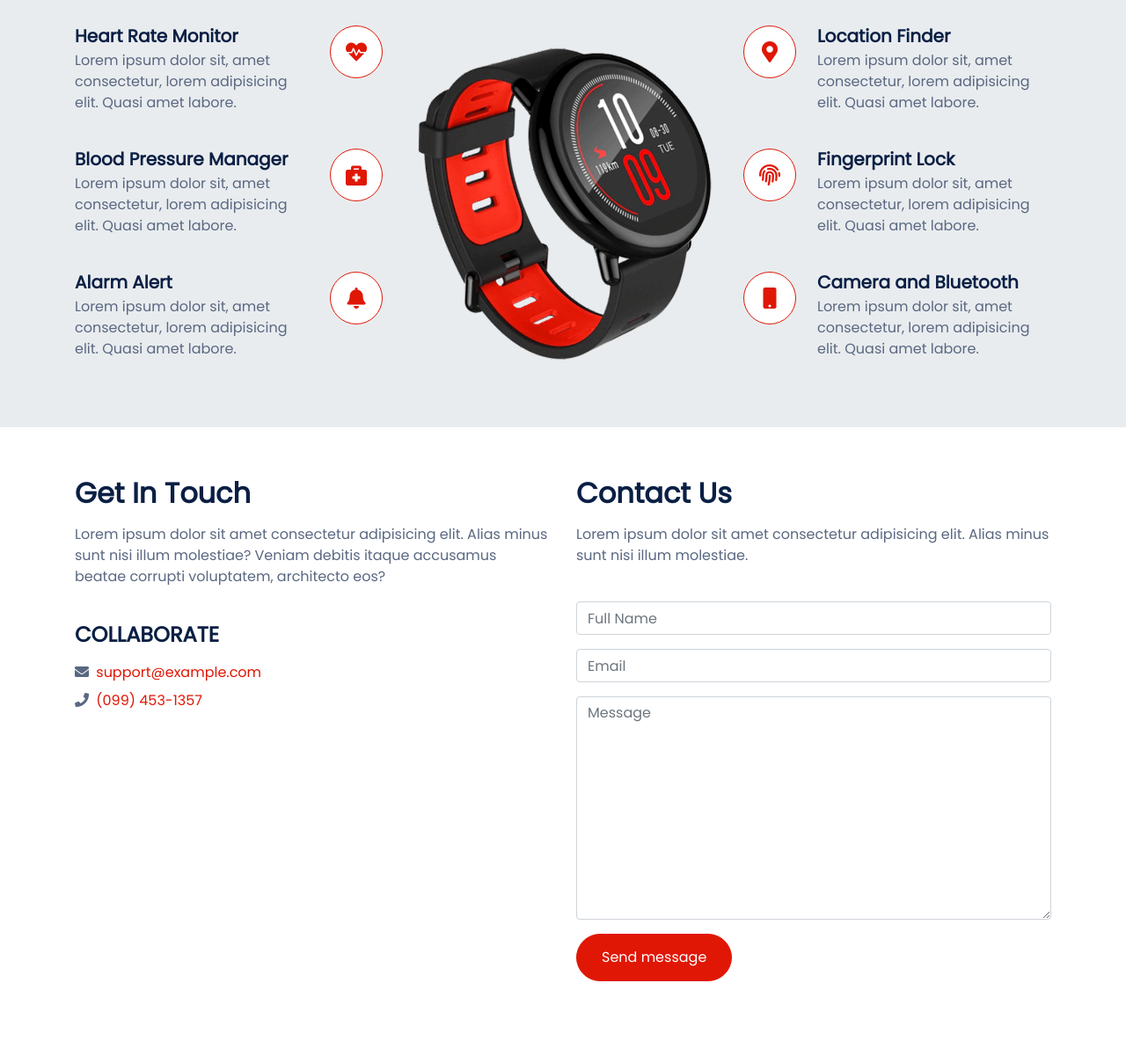
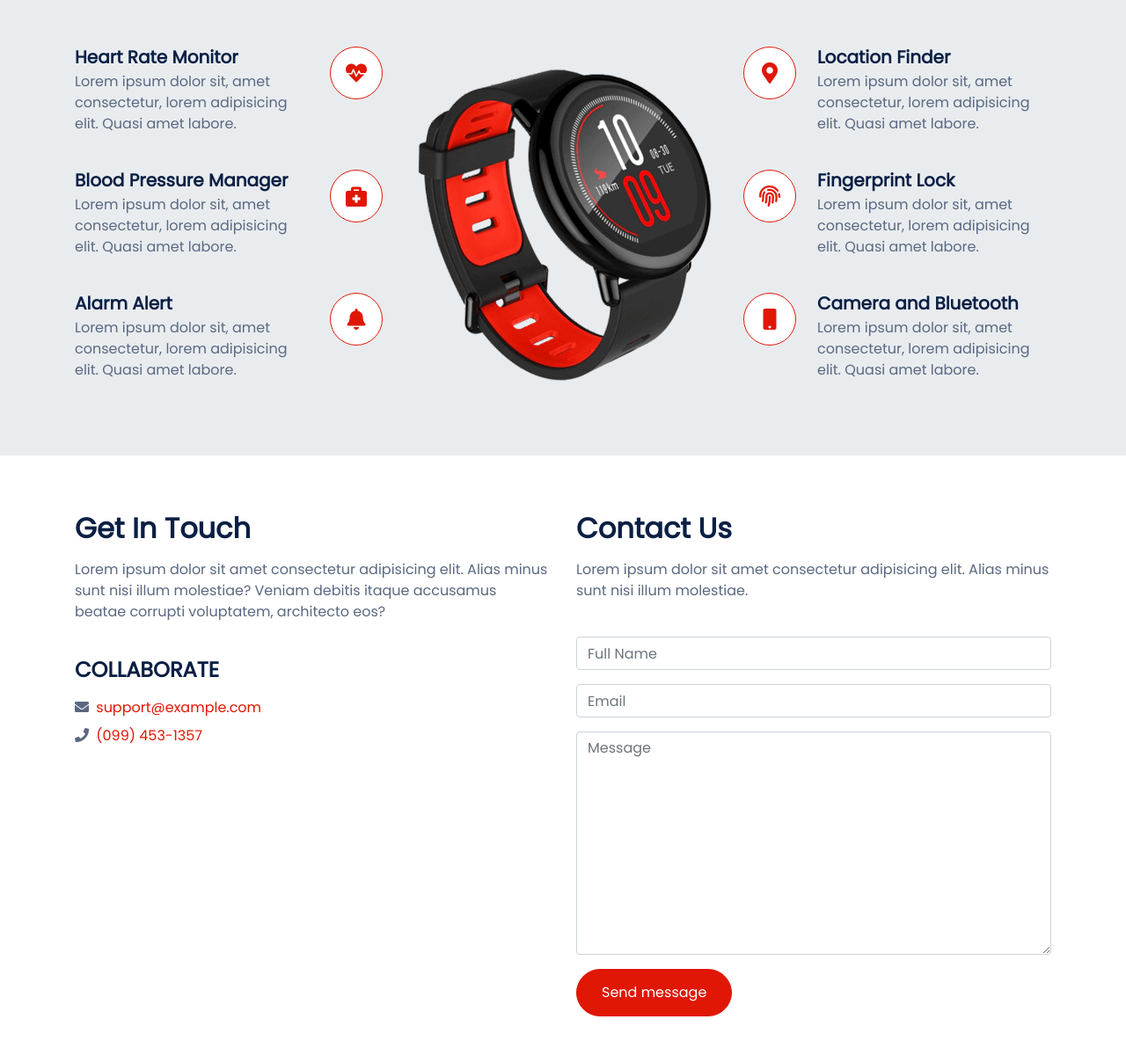
Before and after one commit to RAMTO/rwd-with-bootstrap4, a plain HTML site: page index.html in a window 1280 px wide. Shown: the part 829-2038 px from the top of the page at 88% size. Before the commit the page ends 2001 px from the top, so only its background shows below. Drawn offline with nearby package versions, Linux system fonts and the light colour scheme.

Commit message:
Spacings updated

```diff
--- a/index.html
+++ b/index.html
@@ -19,7 +19,7 @@
 
 <body>
   <!-- Header -->
-  <section class="py-5 py-md-7 py-lg-9">
+  <section class="py-5 py-md-7 py-lg-10">
     <div class="container">
       <div class="row">
         <div class="col-md-6 col-lg-5 order-md-2">
@@ -41,7 +41,7 @@
   <!-- Header -->
 
   <!-- Features -->
-  <section class="bg-light py-5 py-md-7 py-lg-9">
+  <section class="bg-light py-5 py-md-7 py-lg-10">
     <div class="container">
       <div class="text-center">
         <h6 class="text-primary text-uppercase">why choosing us</h6>
@@ -171,7 +171,7 @@
   <!-- Features -->
 
   <!-- Contact us -->
-  <section class="py-5 py-md-7 py-lg-9">
+  <section class="py-5 py-md-7 py-lg-10">
     <div class="container">
       <div class="row">
         <div class="col-lg-6">
```
